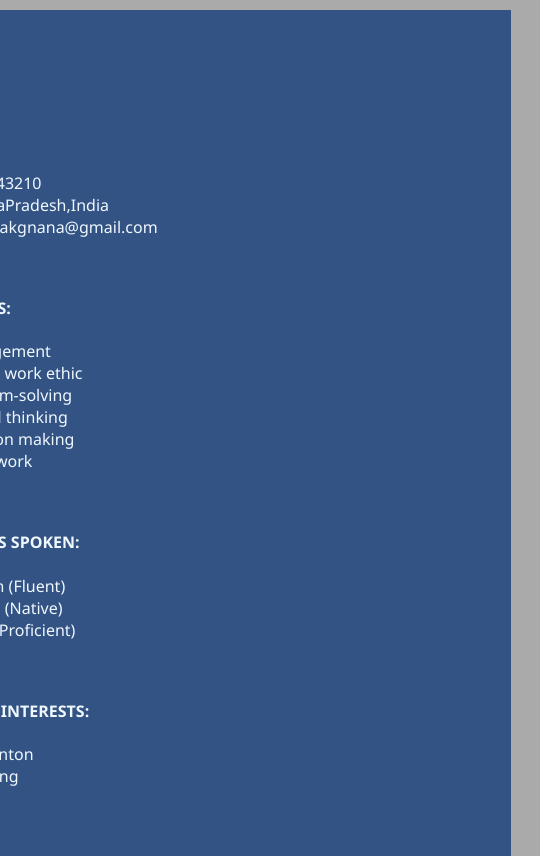
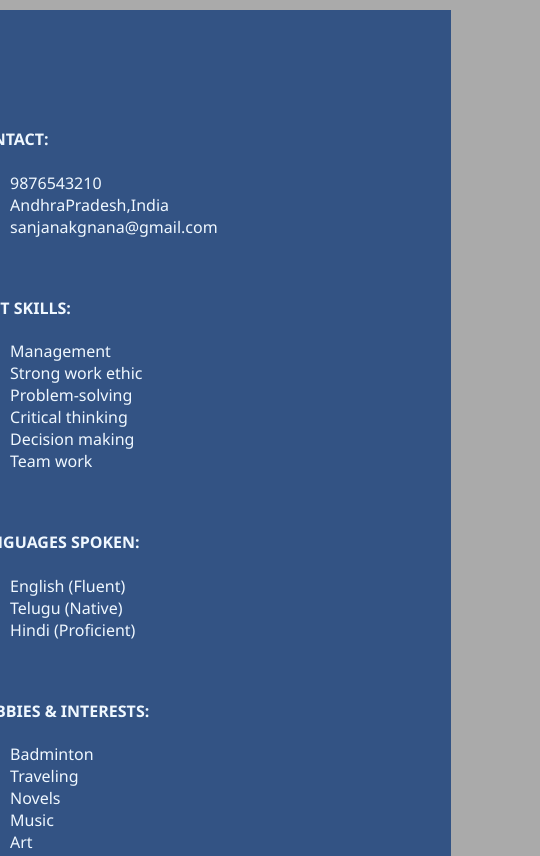
Before and after one commit to SanjanaKilli/Resume-final, a plain HTML site: page index.html in a window 390 px wide. Shown: the top 856 px of the page, 540 px wide, since content can reach past the window. Drawn offline with Linux system fonts and the light colour scheme.

Commit message:
Add files via upload

```diff
--- a/styles.css
+++ b/styles.css
@@ -77,23 +77,10 @@ html, body {
     tr,
     td.x,
     td.y {
+      margin-left: 5%;
+      margin-right: 5%;
       display: block;
       width: auto;
       height: auto;
     }
   }
-  /* <div style="overflow-x: auto;">
-    <table>
-      <tbody>
-        <tr>
-          <td class="x"><img src="https://storage.googleapis.com/sc-support-web/en-US/GIF/OnBoarding_Snap_Map" width="250" height="409" /></td>
-          <td class="y">
-            <h3 style="text-align: left;"><span style="color: #333333;"><b>It all starts with a test</b></span></h3>
-            <br />
-            <p style="line-height: 1.6; text-align: left;"><span style="color: #333333; font-size: large;">This is an example. This is an example. Testing and testing again.</span></p>
-          </td>
-        </tr>
-      </tbody>
-    </table>
-  </div>
-   */
```
